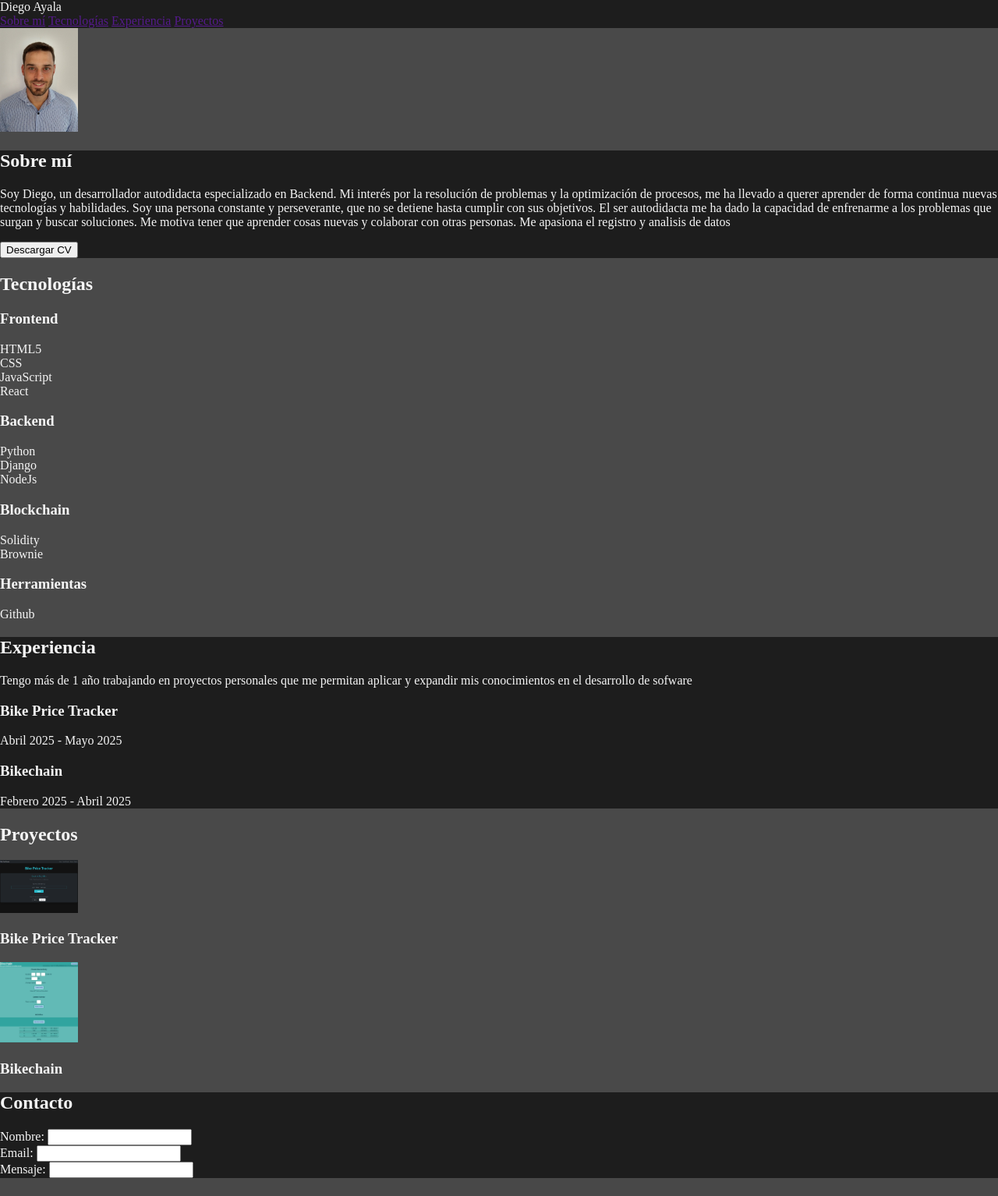
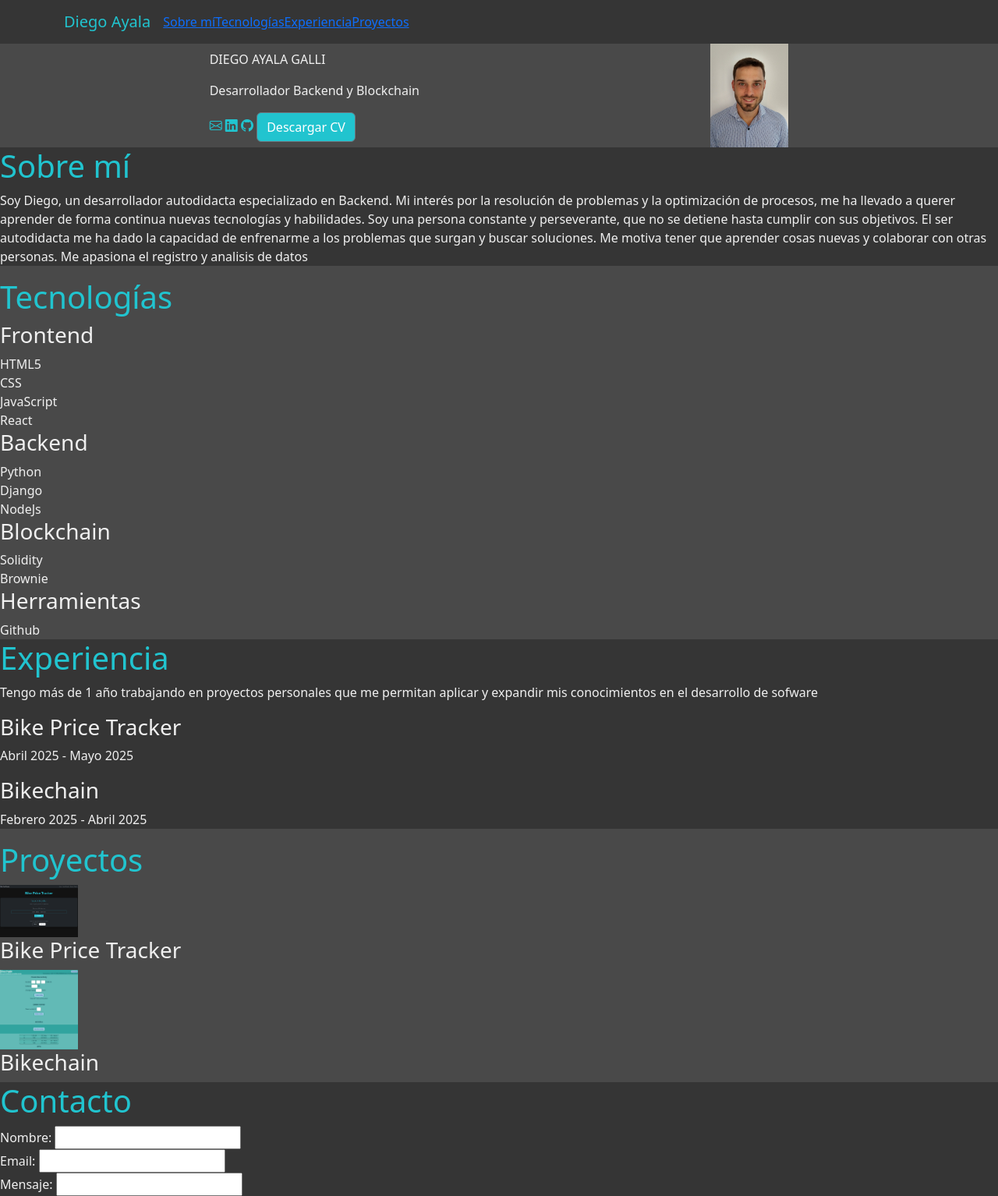
Before and after one commit to DiegoArielAyala/portfolio, a Django app: page / in a window 1280 px wide. Shown: the whole page at 78% size. Before the commit the page ends 1511 px from the top, so only its background shows below. Run offline with Django 5.2, Linux system fonts and the light colour scheme.

Commit message:
style: updating

```diff
--- a/core/static/css/styles.css
+++ b/core/static/css/styles.css
@@ -6,15 +6,24 @@ body {
 }
 
 .bg-dark1 {
-    background-color: rgb(29, 29, 29);
-    color: whitesmoke;
+    background-color: rgb(53, 53, 53);
+    color: rgb(240, 240, 240);
     margin: 0;
     width: 100%;
 }
 
 .bg-dark2 {
     background-color: rgb(73, 73, 73);
-    color: whitesmoke;
+    color: rgb(240, 240, 240);
     margin: 0;
     width: 100%;
 }
+
+.text-title {
+    color: rgb(33, 196, 207);
+}
+
+.bg-button {
+    background-color: rgb(33, 196, 207);
+    justify-content: be
+}
--- a/core/templates/home.html
+++ b/core/templates/home.html
@@ -4,35 +4,60 @@
     <meta charset="UTF-8">
     <meta name="viewport" content="width=device-width, initial-scale=1.0">
     <title>Diego Ayala</title>
+    <link rel="stylesheet" href="https://cdn.jsdelivr.net/npm/bootstrap@5.3.5/dist/css/bootstrap.min.css">
+    <link rel="stylesheet" href="https://cdn.jsdelivr.net/npm/bootstrap-icons@1.10.5/font/bootstrap-icons.css">
     <link rel="stylesheet" href="../static/css/styles.css">
 </head>
 <body>
-    <header class="bg-dark1">
-        <div>Diego Ayala</div>
-        <div>
+
+    <nav class="navbar navbar-expand-lg bg-dark1">
+        <div class="container">
+            <a class="navbar-brand text-title" href="/">Diego Ayala</a>
+            <button class="navbar-toggler" type="button" data-bs-toggle="collapse" data-bs-target="#navbarNav" aria-controls="navbarNav" aria-expanded="false" aria-label="Toggle navigation">
+                <span class="bi bi-three-dots text-title"></span>
+            </button>
+            <div class="collapse navbar-collapse text-title" id="navbarNav">
                 <a href="">Sobre mí</a>
                 <a href="">Tecnologías</a>
                 <a href="">Experiencia</a>
                 <a href="">Proyectos</a>
             </div>
-    </header>
+
+        </div>
+    </nav>
+
     <section class="bg-dark2">
+        <div class="container d-flex align-items-center justify-content-around">
+            <div>
+                <div>
+                    <p>DIEGO AYALA GALLI</p>
+                    <p>Desarrollador Backend y Blockchain</p>
+                </div>
+                <div>
+                    <a class="text-title" href=""><span class="bi bi-envelope"></span></a>
+                    <a class="text-title" href=""><span class="bi bi-linkedin"></span></a>
+                    <a class="text-title" href=""><span class="bi bi-github"></span></a>
+                    <button class="btn btn-secondary bg-button">Descargar CV</button>
+                </div>
+            </div>
                 <div>
                     <img src="../static/img/Foto perfil.jpeg" alt="profile" width="100px">
             </div>
+        </div>
     </section>
+
     <section class="bg-dark1">
-        <h1>Sobre mí</h1>
+        <h1 class="text-title">Sobre mí</h1>
         <p>Soy Diego, un desarrollador autodidacta especializado en Backend. Mi interés por la resolución de problemas y la optimización de procesos, me ha llevado a querer aprender de forma continua nuevas tecnologías y habilidades.
             Soy una persona constante y perseverante, que no se detiene hasta cumplir con sus objetivos.
             El ser autodidacta me ha dado la capacidad de enfrenarme a los problemas que surgan y buscar soluciones.
             Me motiva tener que aprender cosas nuevas y colaborar con otras personas.
             Me apasiona el registro y analisis de datos
         </p>
-        <button>Descargar CV</button>
+
     </section>
     <section class="bg-dark2">
-        <h1>Tecnologías</h1>
+        <h1 class="text-title">Tecnologías</h1>
         <div>
             <div>
                 <h3>Frontend</h3>
@@ -59,7 +84,7 @@
         </div>
     </section>
     <section class="bg-dark1">
-        <h1>Experiencia</h1>
+        <h1 class="text-title">Experiencia</h1>
         <p>Tengo más de 1 año trabajando en proyectos personales que me permitan aplicar y expandir mis conocimientos en el desarrollo de sofware</p>
         <div>
             <h3>Bike Price Tracker</h3>
@@ -71,7 +96,7 @@
         </div>
     </section>
     <section class="bg-dark2">
-        <h1>Proyectos</h1>
+        <h1 class="text-title">Proyectos</h1>
         <div>
             <img src="/core/static/img/Bike Price Tracker.png" alt="Bike Price Tracker image" width="100px">
             <h3>Bike Price Tracker</h3>
@@ -82,7 +107,7 @@
         </div>
     </section>
     <section class="bg-dark1">
-        <h1>Contacto</h1>
+        <h1 class="text-title">Contacto</h1>
         <form action="">
             <div>
                 <label for="id_name">Nombre:</label>
@@ -98,5 +123,7 @@
             </div>
         </form>
     </section>
+    <script src="https://cdn.jsdelivr.net/npm/bootstrap@5.3.5/dist/js/bootstrap.bundle.min.js"></script>
+
 </body>
 </html>
--- a/manage.py
+++ b/manage.py
@@ -15,6 +15,8 @@ def main():
             "available on your PYTHONPATH environment variable? Did you "
             "forget to activate a virtual environment?"
         ) from exc
+    if len(sys.argv) == 1:
+        sys.argv += ["runserver", "8001"]
     execute_from_command_line(sys.argv)
 
 
```
Also changed, not shown: db.sqlite3, 1 other file. Lines whose indentation alone changed are shown as unchanged.
